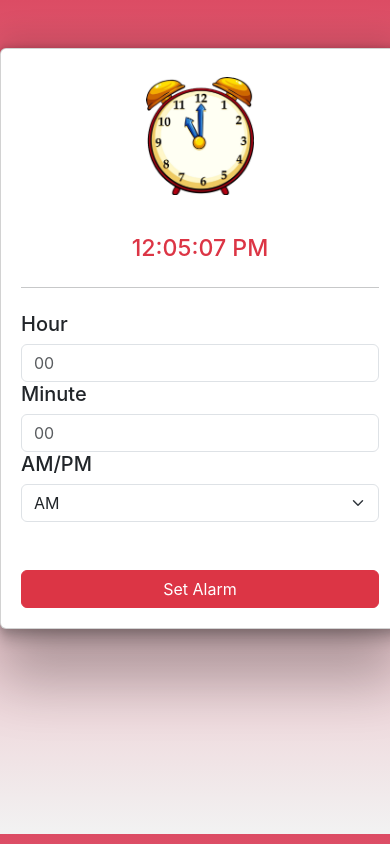
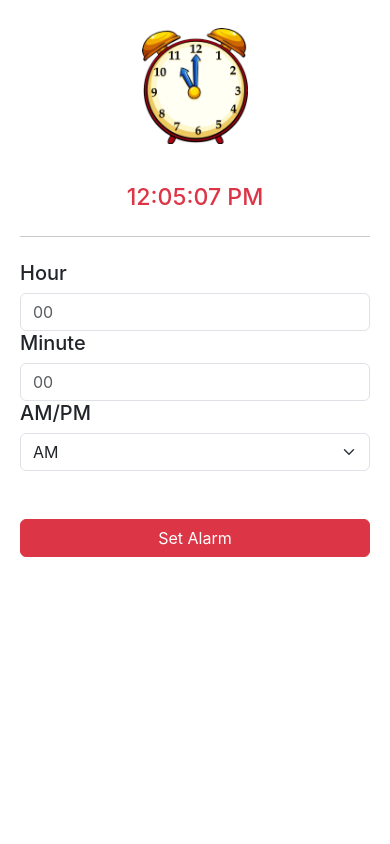
Before and after one commit to Makwana-Dainik-Kalabhai/AlarmClock, a React (Create React App) app: page / in a window 390 px wide. Built offline with nearby package versions, Linux system fonts and the light colour scheme.

Commit message:
Change the Time Format

```diff
--- a/src/App.css
+++ b/src/App.css
@@ -1,3 +1,8 @@
+.card {
+    width: 25rem;
+    box-shadow: rgba(0, 0, 0, 0.25) 0px 54px 55px, rgba(0, 0, 0, 0.12) 0px -12px 30px, rgba(0, 0, 0, 0.12) 0px 4px 6px, rgba(0, 0, 0, 0.17) 0px 12px 13px, rgba(0, 0, 0, 0.09) 0px -3px 5px
+}
+
 .vibrate {
     animation: vibrate 0.3s infinite both;
 }
@@ -6,16 +11,31 @@
     1% {
         transform: rotate(-12deg);
     }
+
     25% {
         transform: rotate(0deg);
     }
+
     50% {
         transform: rotate(12deg);
     }
+
     75% {
         transform: rotate(0deg);
     }
+
     100% {
         transform: rotate(-12deg);
     }
 }
+
+@media all and (max-width: 500px) {
+    .card {
+        width: 100% !important;
+        height: 100vh;
+        margin: 0 !important;
+        border: 0;
+        border-radius: 0;
+        box-shadow: none;
+    }
+}
--- a/src/App.js
+++ b/src/App.js
@@ -22,8 +22,17 @@ function App() {
 
     if (hour === "" && min === "") {
       alert("Please! Enter the Time");
+      return;
     } //
-    else {
+    if (hour >= 12) {
+      alert("Please! Enter Hours less than 12");
+      return;
+    } //
+    if (min >= 60) {
+      alert("Please! Enter Minute less than 60");
+      return;
+    }
+
     arr.push({
       alarmH: hour,
       alarmM: min,
@@ -53,7 +62,6 @@ function App() {
       }
     }, 1000);
   }
-  }
 
   function snoozeAlarm() {
     audio.pause();
@@ -79,21 +87,22 @@ function App() {
     <>
       <div
         className="card mt-5 mx-auto p-1"
-        style={{
-          width: "25rem",
-          boxShadow:
-            "rgba(0, 0, 0, 0.25) 0px 54px 55px, rgba(0, 0, 0, 0.12) 0px -12px 30px, rgba(0, 0, 0, 0.12) 0px 4px 6px, rgba(0, 0, 0, 0.17) 0px 12px 13px, rgba(0, 0, 0, 0.09) 0px -3px 5px",
-        }}
       >
         <img
           src={img}
-          className={`card-img-top py-4 ${(snooze)?"vibrate":""}`}
+          className={`card-img-top py-4 ${snooze ? "vibrate" : ""}`}
           style={{ width: "27.5%", margin: "auto" }}
           alt="Img not found"
         />
         <div className="card-body">
           <div className="card-text">
-            <h3 className="text-center text-danger pb-2">{time}</h3>
+            <h3 className="text-center text-danger pb-2">
+              {new Date().toLocaleTimeString([], {
+                hour: "2-digit",
+                minute: "2-digit",
+                second: "2-digit",
+              })}
+            </h3>
             <hr />
             <div className="row pt-2">
               <div className="col-md-4 pl-5">
@@ -127,12 +136,10 @@ function App() {
               </div>
             </div>
           </div>
-          <table style={{width: "47%", margin: "auto"}} className="mt-4">
-            {/* <div className="row mt-4" style={{ width: "45%", margin: "auto" }}> */}
+          <table style={{ width: "47%", margin: "auto" }} className="mt-4">
             {alarmT.map(function (ele, index) {
               return (
                 <tr>
-                  {/* <div className="alarm-times" style={{ display: "flex" }}> */}
                   {ele.alarmH >= 0 ? (
                     <>
                       <td>{ele.alarmH}</td>
@@ -155,11 +162,9 @@ function App() {
                   ) : (
                     ""
                   )}
-                  {/* </div> */}
                 </tr>
               );
             })}
-            {/* </div> */}
           </table>
           <button
             id="set_alarm"
```
Lines whose indentation alone changed are shown as unchanged.
